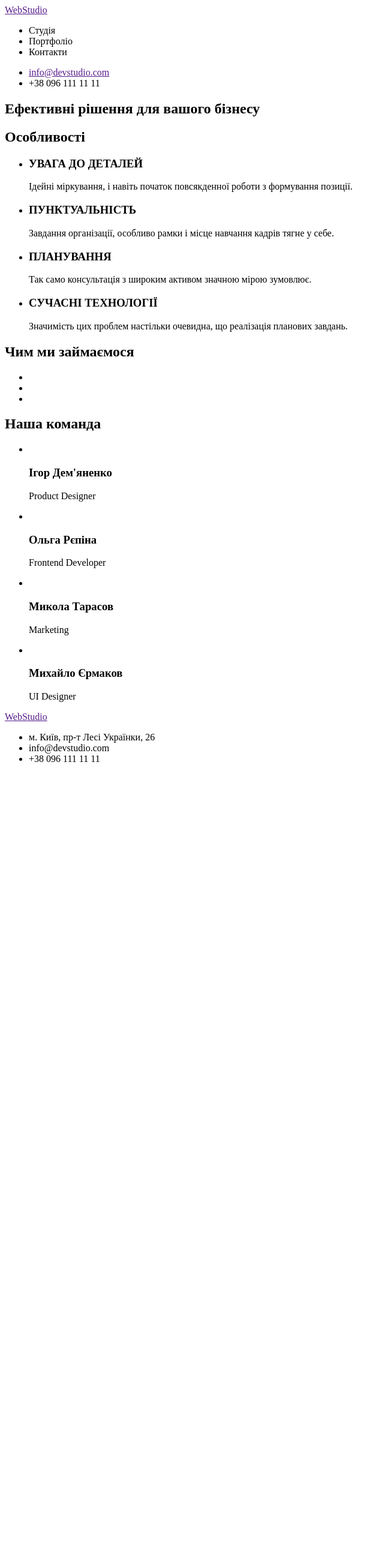
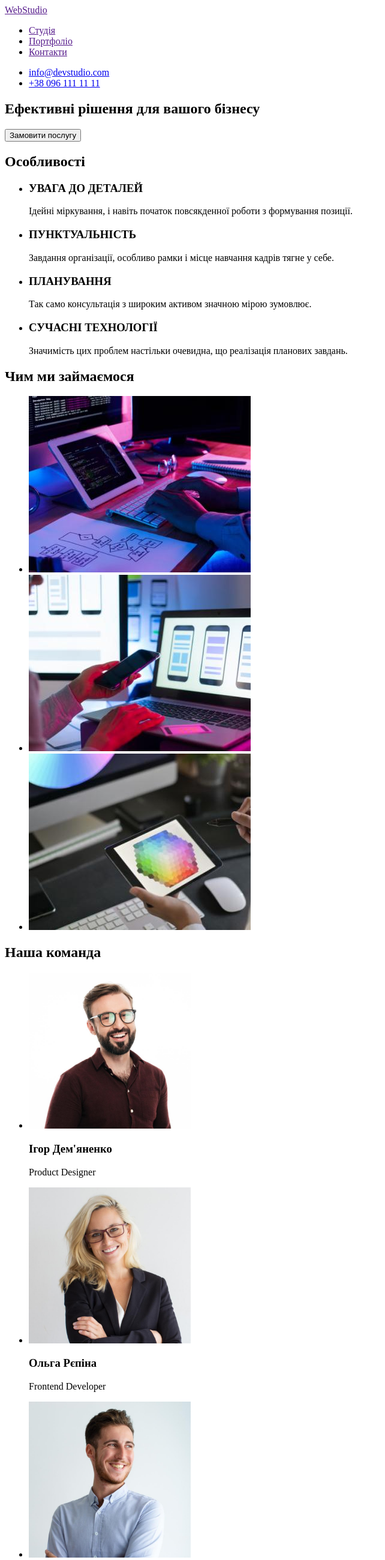
Before and after one commit to Serhii-Baranovskiy/markup-hw-01, a plain HTML site: page index.html in a window 1280 px wide. Shown: the top 2600 px of the page at 60% size, without its empty margins (0-642 px from the left). Before the commit the page ends 1290 px from the top, so only its background shows below. Drawn offline with Linux system fonts and the light colour scheme.

Commit message:
Симантична верстка

```diff
--- a/index.html
+++ b/index.html
@@ -1,5 +1,5 @@
 <!DOCTYPE html>
-<html lang="en">
+<html lang="uk">
 <head>
     <meta charset="UTF-8">
     <meta http-equiv="X-UA-Compatible" content="IE=edge">
@@ -11,19 +11,20 @@
         <a href="">WebStudio</a>
         <nav>
             <ul>
-                <li>Студія</li>
-                <li>Портфоліо</li>
-                <li>Контакти</li>
+                <li><a href="">Студія</a></li>
+                <li><a href="">Портфоліо</a></li>
+                <li><a href="">Контакти</a></li>
             </ul>
             <ul>
-                <li><a href="">info@devstudio.com</a></li>
-                <li>+38 096 111 11 11</li>
+                <li><a href="mailto:info@devstudio.com">info@devstudio.com</a></li>
+                <li><a href="tel:+380961111111">+38 096 111 11 11</a></li>
             </ul>
         </nav>
     </header>
     <main>
         <section>
             <h1>Ефективні рішення для вашого бізнесу</h1>
+            <button type="button">Замовити послугу</button>
         </section>
         <section>
             <h2>Особливості</h2>
@@ -49,31 +50,31 @@
         <section>
             <h2>Чим ми займаємося</h2>
             <ul>
-                <li><img srs="" alt=""></li>
-                <li><img srs="" alt=""></li>
-                <li><img srs="" alt=""></li>
+                <li><img src="./images/box-1.jpg" alt="Друкують на планшеті з клавіатурою" width="370"></li>
+                <li><img src="./images/box-2.jpg" alt="Працюють за ноутбуком з телефоном" width="370"></li>
+                <li><img src="./images/box-3.jpg" alt="Вибирають колір на планшеті" width="370"></li>
             </ul>
         </section>
         <section>
             <h2>Наша команда</h2>
             <ul>
                 <li>
-                    <img srs="" alt="">
+                    <img src="./images/img-1.jpg" alt="Верхня частина чоловіка в окулярах і темній сорочці" width="270">
                     <h3>Ігор Дем'яненко</h3>
                     <p>Product Designer</p>
                 </li>
                 <li>
-                    <img srs="" alt="">
+                    <img src="./images/img-2.jpg" alt="Верхня частина жінки в окулярах і костюмі" width="270">
                     <h3>Ольга Рєпіна</h3>
                     <p>Frontend Developer</p>
                 </li>
                 <li>
-                    <img srs="" alt="">
+                    <img src="./images/img-3.jpg" alt="Верхня частина чоловіка в світлій сорочці" width="270">
                     <h3>Микола Тарасов</h3>
                     <p>Marketing</p>
                 </li>
                 <li>
-                    <img srs="" alt="">
+                    <img src="./images/img-4.jpg" alt="Верхня частина чоловіка в окулярах і темній футболці" width="270">
                     <h3>Михайло Єрмаков</h3>
                     <p>UI Designer</p>
                 </li>
@@ -82,11 +83,13 @@
     </main>
     <footer>
         <a href="">WebStudio</a>
-        <ul>
-            <li>м. Київ, пр-т Лесі Українки, 26</li>
-            <li>info@devstudio.com</li>
-            <li>+38 096 111 11 11</li>
-        </ul>
+        <address>
+            <ul>
+                <li><p>м. Київ, пр-т Лесі Українки, 26</p></li>
+                <li><a href="mailto:info@devstudio.com">info@devstudio.com</a></li>
+                <li><a href="tel:+380961111111">+38 096 111 11 11</a></li>
+            </ul>
+        </address>
     </footer>
 </body>
 </html>
```
Also changed, not shown: images/box-1.jpg (added), images/box-2.jpg (added), images/box-3.jpg (added), images/img-1.jpg (added), images/img-2.jpg (added), images/img-3.jpg (added), images/img-4.jpg (added).
